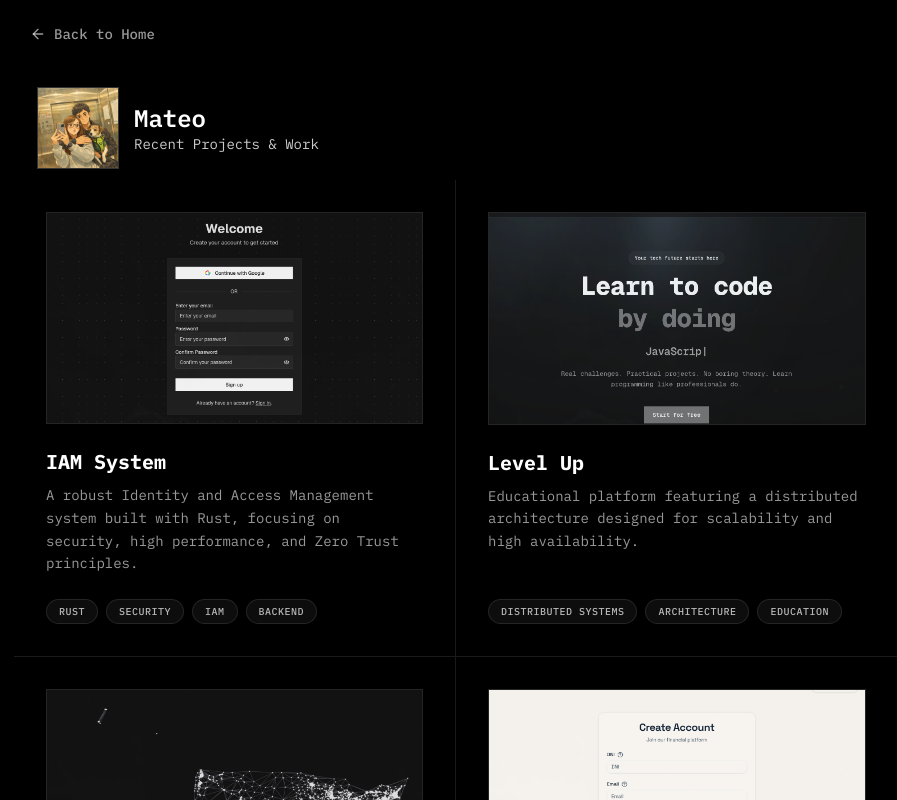
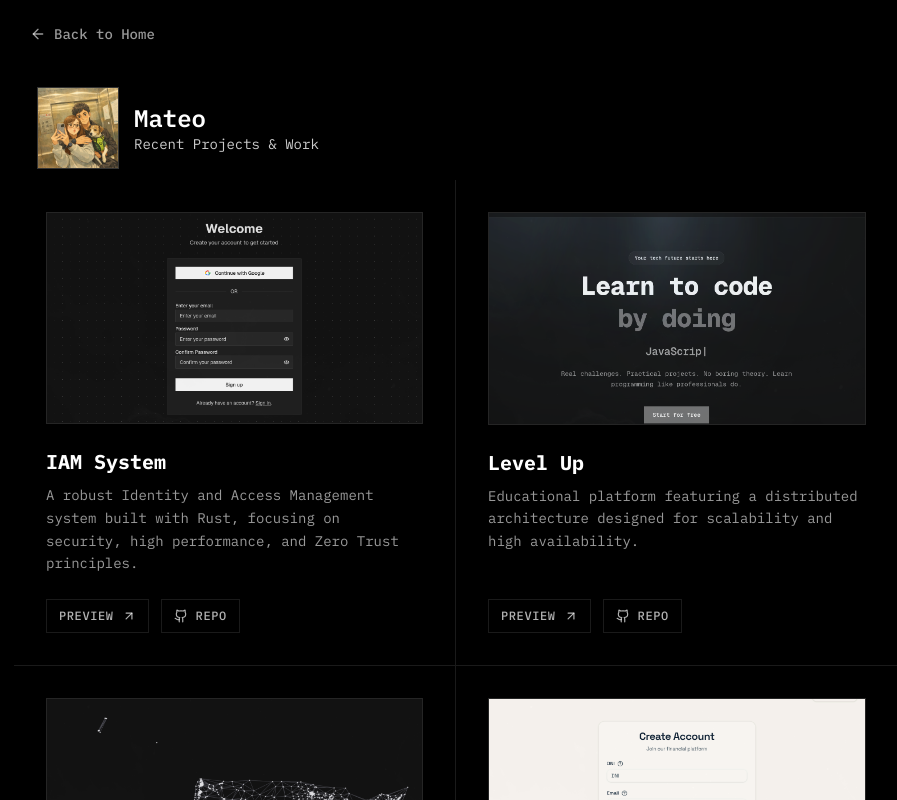
Before and after one commit to zGIKS/portfolio, a Next.js app: page /work in a window 1280 px wide. Shown: the top 800 px of the page, without its empty margins (184-1081 px from the left). Built offline with nearby package versions, Linux system fonts and the light colour scheme.

Commit message:
feat: enhance WorkPage with project preview and repository links; add WritingPage component

```diff
--- a/src/app/work/page.tsx
+++ b/src/app/work/page.tsx
@@ -1,7 +1,7 @@
 import type { Metadata } from "next";
 import Link from "next/link";
 import Image from "next/image";
-import { ArrowLeft } from "lucide-react";
+import { ArrowLeft, ArrowUpRight, Github } from "lucide-react";
 import { AppShell } from "@/components/app-shell";
 import { ProfilePageCard } from "@/components/profile-page-card";
 import { PROJECTS } from "@/lib/constants";
@@ -60,15 +60,25 @@ export default function WorkPage() {
                   {project.description}
                 </p>
 
-                <div className="mt-auto flex flex-wrap gap-2">
-                  {project.tags.map((tag) => (
-                    <span
-                      key={tag}
-                      className="rounded-full border border-white/10 bg-white/5 px-3 py-1 text-[10px] font-medium uppercase tracking-wider text-white/70"
-                    >
-                      {tag}
-                    </span>
-                  ))}
+                <div className="mt-auto flex flex-wrap gap-3">
+                  <a
+                    href={project.previewUrl}
+                    target="_blank"
+                    rel="noopener noreferrer"
+                    className="inline-flex items-center gap-2 rounded-lg border border-white/10 px-3 py-2 text-xs font-medium uppercase tracking-wider text-white/70 transition hover:border-white/20 hover:bg-white/5 hover:text-white"
+                  >
+                    Preview
+                    <ArrowUpRight className="h-3.5 w-3.5" />
+                  </a>
+                  <a
+                    href={project.repoUrl}
+                    target="_blank"
+                    rel="noopener noreferrer"
+                    className="inline-flex items-center gap-2 rounded-lg border border-white/10 px-3 py-2 text-xs font-medium uppercase tracking-wider text-white/70 transition hover:border-white/20 hover:bg-white/5 hover:text-white"
+                  >
+                    <Github className="h-3.5 w-3.5" />
+                    Repo
+                  </a>
                 </div>
               </div>
             </div>
--- a/src/app/blog/page.tsx
+++ b/src/app/writing/page.tsx
@@ -2,15 +2,15 @@ import type { Metadata } from "next";
 import { AppShell } from "@/components/app-shell";
 
 export const metadata: Metadata = {
-  title: "Mateo Aleman - Blog",
-  description: "Blog posts and articles",
+  title: "Mateo Aleman - Writing",
+  description: "Writing, notes, and articles",
 };
 
-export default function BlogPage() {
+export default function WritingPage() {
   return (
     <AppShell contentClassName="py-0">
       <div className="flex flex-col items-center justify-center min-h-[60vh] p-8">
-        <h1 className="text-3xl font-bold mb-4">Blog</h1>
+        <h1 className="mb-4 text-3xl font-bold">Writing</h1>
         <p className="text-muted-foreground text-lg">
           Coming soon...
         </p>
--- a/src/components/home/profile-header.tsx
+++ b/src/components/home/profile-header.tsx
@@ -21,7 +21,7 @@ export function ProfileHeader({ countryLabel }: ProfileHeaderProps) {
 
       <div className="min-w-0">
         <p className="mb-2 text-xs tracking-[0.22em] text-white/55 uppercase">
-          giks / portfolio
+          giks / home
         </p>
         <h1 className="text-3xl font-semibold tracking-tight text-white md:text-5xl">
           Mateo Aleman
--- a/src/components/home/social-links.tsx
+++ b/src/components/home/social-links.tsx
@@ -1,7 +1,8 @@
 import Link from "next/link";
-import { ArrowUpRight } from "lucide-react";
+import { ArrowUpRight, Mail } from "lucide-react";
 import { GithubIcon } from "@/components/icons/github";
 import { LinkedinIcon } from "@/components/icons/linkedin";
+import { DiscordIcon } from "@/components/icons/discord";
 import { SOCIAL_LINKS } from "@/lib/constants";
 
 export function SocialLinks() {
@@ -27,7 +28,10 @@ export function SocialLinks() {
         href={`mailto:${SOCIAL_LINKS.email}`}
         className="group flex items-center justify-between rounded-xl px-4 py-3 text-sm text-white/80 transition hover:bg-white/5 hover:text-white"
       >
-        <span>Email</span>
+        <span className="inline-flex items-center gap-2">
+          <Mail className="h-4 w-4" />
+          Email
+        </span>
         <ArrowUpRight className="h-4 w-4 opacity-60 transition group-hover:translate-x-0.5 group-hover:-translate-y-0.5 group-hover:opacity-100" />
       </a>
 
@@ -40,7 +44,10 @@ export function SocialLinks() {
       </div>
 
       <div className="flex items-center justify-between rounded-xl px-4 py-3 text-sm text-white/75">
-        <span>Discord</span>
+        <span className="inline-flex items-center gap-2">
+          <DiscordIcon className="h-4 w-4 text-[#5865F2]" />
+          Discord
+        </span>
         <code className="text-xs text-white/55">{SOCIAL_LINKS.discord}</code>
       </div>
     </div>
--- a/src/lib/constants.ts
+++ b/src/lib/constants.ts
@@ -18,7 +18,7 @@ export const NAVIGATION_ITEMS = () => [
   },
   {
     label: "Writing",
-    href: "/blog",
+    href: "/writing",
     kind: "link" as const,
   },
   {
@@ -33,24 +33,28 @@ export const PROJECTS = [
     title: "IAM System",
     description: "A robust Identity and Access Management system built with Rust, focusing on security, high performance, and Zero Trust principles.",
     image: "/projects/iam.png",
-    tags: ["Rust", "Security", "IAM", "Backend"],
+    previewUrl: "https://graphmap.giks.net/",
+    repoUrl: "https://github.com/zGIKS/auth-service",
   },
   {
     title: "Level Up",
     description: "Educational platform featuring a distributed architecture designed for scalability and high availability.",
     image: "/projects/level-up.png",
-    tags: ["Distributed Systems", "Architecture", "Education"],
+    previewUrl: "https://web-app-dusky-one.vercel.app/",
+    repoUrl: "https://github.com/LevelUp-Journey",
   },
   {
     title: "Graph Map",
     description: "Advanced graph analysis tool for visualizing and processing complex relational data structures.",
     image: "/projects/graph-map.png",
-    tags: ["Graphs", "Data Analysis", "Visualization"],
+    previewUrl: "https://graphmap.giks.net/",
+    repoUrl: "https://github.com/zGIKS/GraphMap-Backend",
   },
   {
     title: "Mortgage App",
     description: "Financial application for calculating and managing mortgage loans with a focus on accuracy and user experience.",
     image: "/projects/mortgage.png",
-    tags: ["Finance", "Algorithms", "Calculations"],
+    previewUrl: "https://mortgage-ui-sable.vercel.app",
+    repoUrl: "https://github.com/zGIKS/mortgage-calculator",
   },
 ];
```
